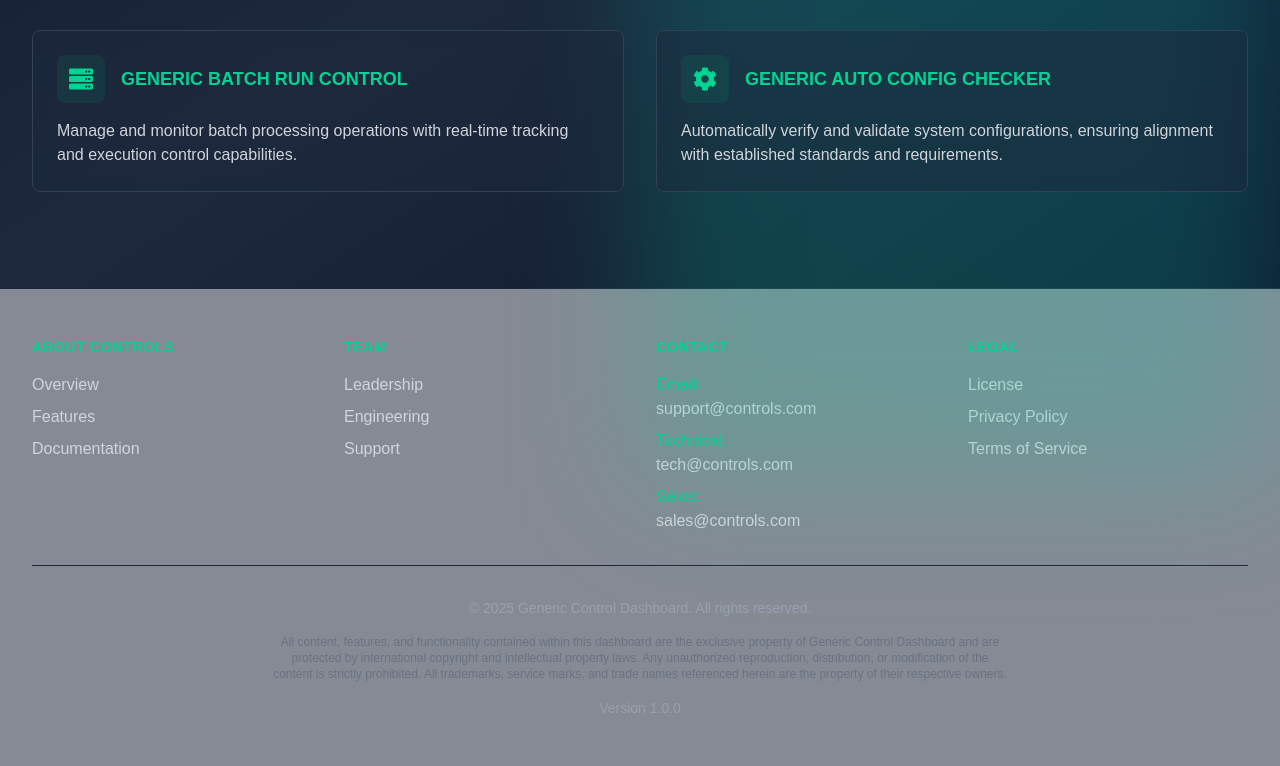
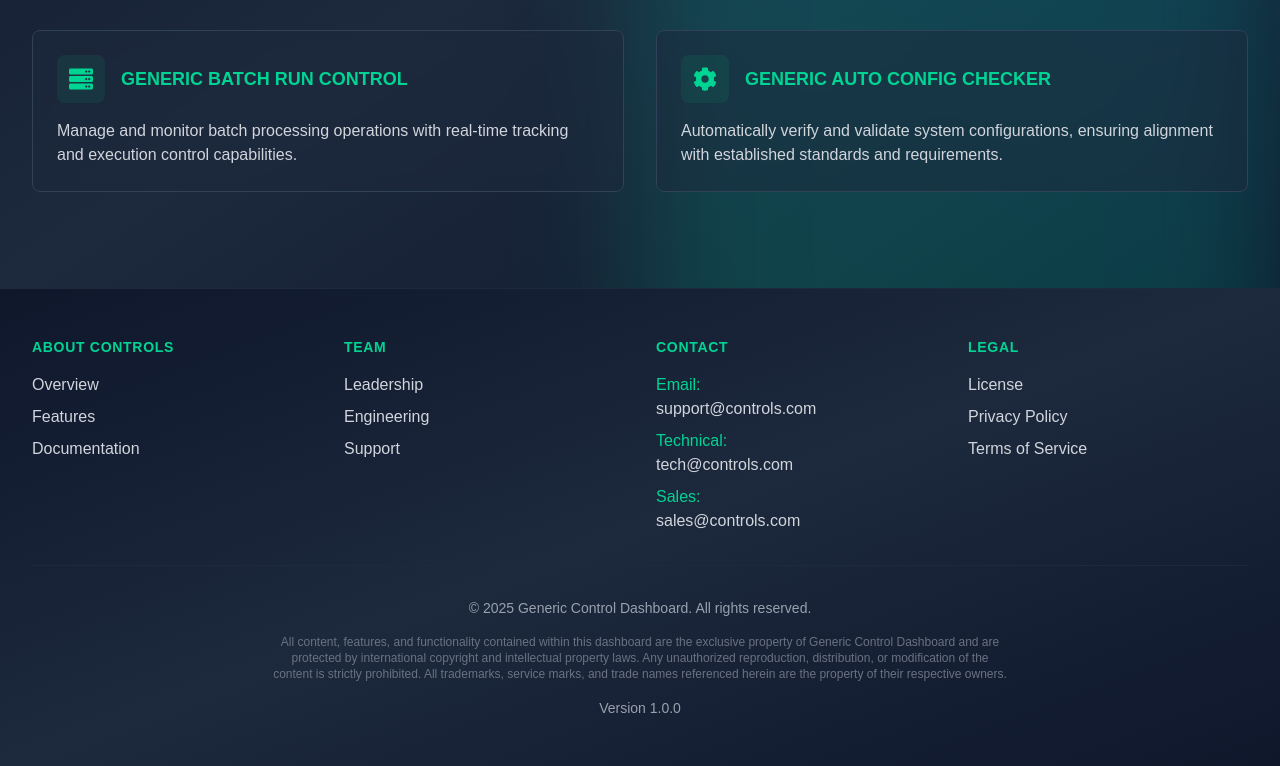
Before and after one commit to rathoreabhi007/dashboardgeneric, a Next.js app: page / in a window 1280 px wide. Shown: the part 548-1314 px from the top of the page. Built offline with nearby package versions, Linux system fonts and the light colour scheme.

Commit message:
Updated file

```diff
--- a/app/components/Footer.tsx
+++ b/app/components/Footer.tsx
@@ -1,6 +1,10 @@
 const Footer = () => {
     return (
-        <footer className="bg-slate-900/50 border-t border-slate-800">
+        <footer className="relative bg-gradient-to-br from-slate-900 via-slate-800 to-slate-900 border-t border-slate-800">
+            <div className="absolute inset-0 -z-10 transform-gpu overflow-hidden blur-3xl">
+                <div className="relative aspect-[1155/678] w-full bg-gradient-to-tr from-emerald-400 to-cyan-400 opacity-20" />
+            </div>
+
             <div className="max-w-7xl mx-auto py-12 px-4 sm:px-6 lg:px-8">
                 <div className="grid grid-cols-1 md:grid-cols-4 gap-8">
                     <div className="space-y-4">
```
